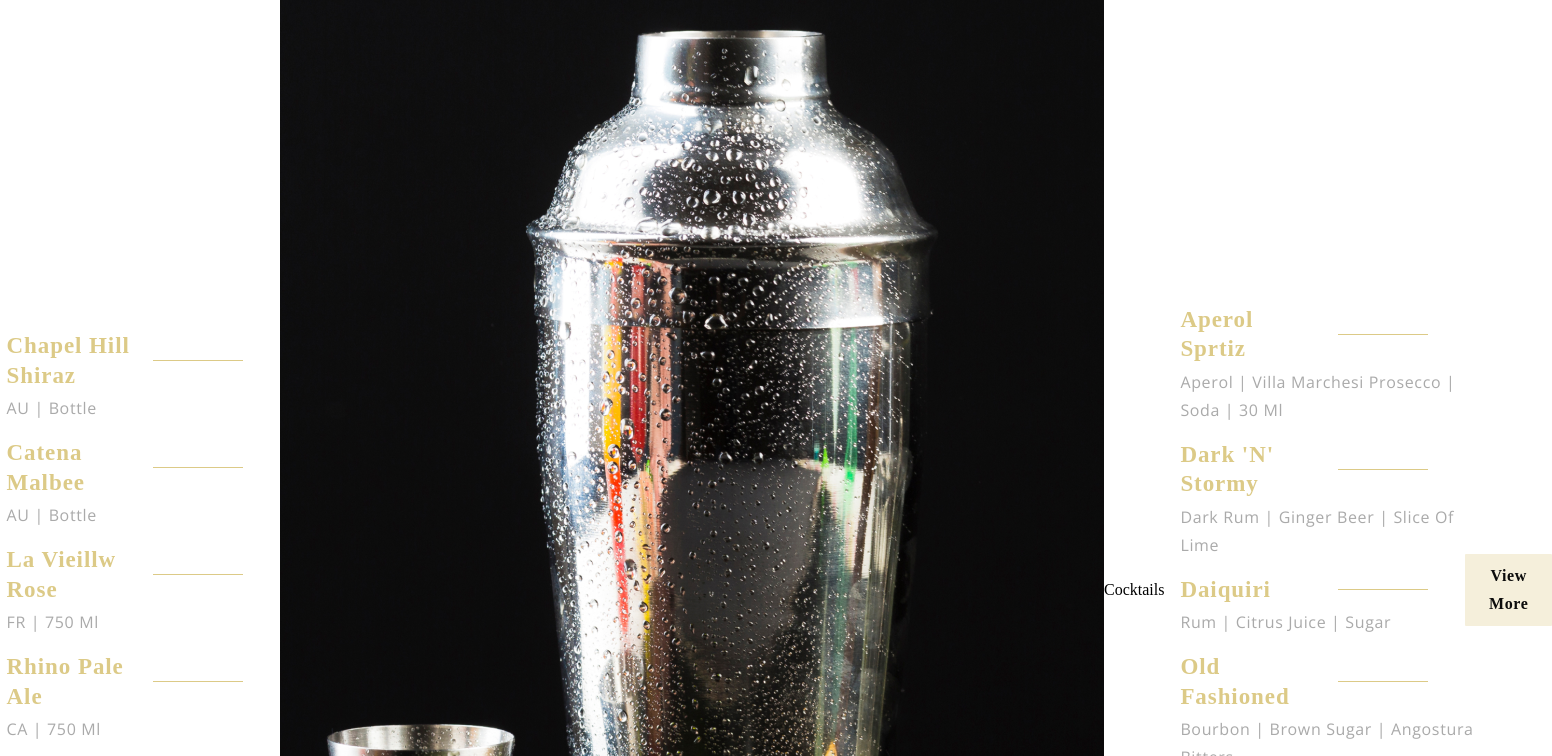
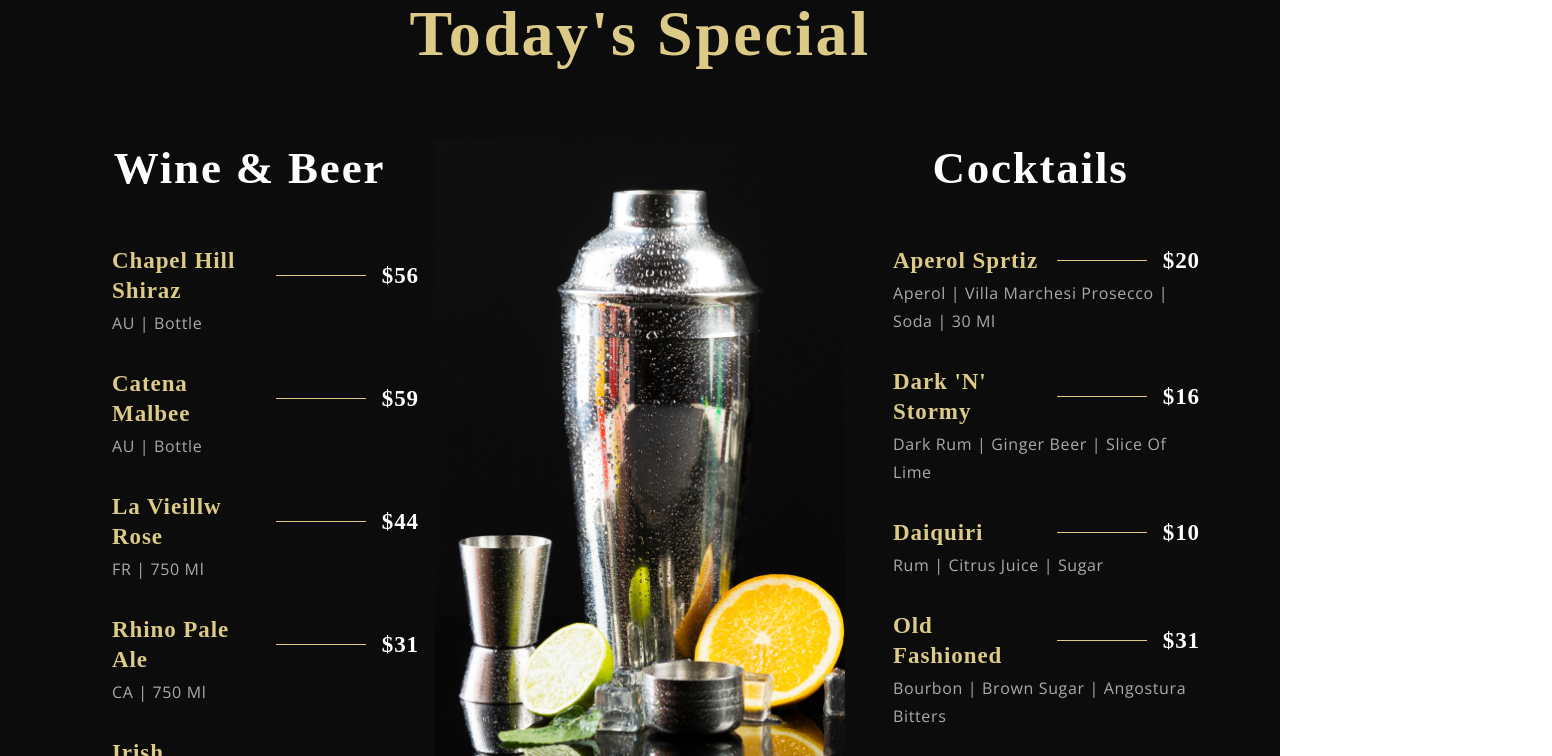
Before and after one commit to franbz1/ui-react-2, a React (Create React App) app: page / in a window 1280 px wide. Shown: the part 1940-2696 px from the top of the page, 1552 px wide, since content can reach past the window. Built offline with nearby package versions, Linux system fonts and the light colour scheme; the HTML template or start-up script is replaced by a standard one; a web font is replaced by a local one.

Commit message:
special menu css completo y container completo

```diff
--- a/src/container/Menu/SpecialMenu.css
+++ b/src/container/Menu/SpecialMenu.css
@@ -0,0 +1,83 @@
+.app__specialMenu{
+  flex-direction: column;
+  background: var(--color-black);
+}
+
+.app__specialMenu-title{
+  margin-bottom: 2rem;
+  text-align: center;
+}
+
+.app__specialMenu-menu{
+  width: 100%;
+  margin: 2rem 0;
+
+  display: flex;
+  justify-content: center;
+  align-items: flex-start;
+  flex-direction: row;
+}
+
+.app__specialMenu-menu_heading{
+  font-family: var(--font-base);
+  font-weight: 600;
+  font-size: 45px;
+  line-height: 58.5px;
+  letter-spacing: 0.04em;
+  color: var(--color-white);
+}
+
+.app__specialMenu-menu_wine,
+.app__specialMenu-menu_cocktails{
+  flex: 1;
+  width: 100%;
+  flex-direction: column;
+}
+
+.app__specialMenu-menu_img{
+  width: 410px;
+  margin: 0 2rem;
+}
+
+.app__specialMenu-menu_img img{
+  width: 100%;
+  height: auto;
+}
+
+.app__specialMenu-menu_items{
+  display: flex;
+  flex-direction: column;
+
+  margin: 2rem 0;
+  width: 100%;
+}
+
+@media screen and (min-width: 2000px) {
+  .app__specialMenu-menu_img{
+    width: 650px;
+  }
+  .app__specialMenu-menu_img img{
+    height: 920px;
+  }
+}
+
+@media screen and (max-width: 1150px) {
+  .app__specialMenu-menu{
+    flex-direction: column;
+    align-items: center;
+    width: 100%;
+  }
+  .app__specialMenu-menu_img{
+    margin: 3rem 0;
+  }
+}
+
+@media screen and (max-width: 650px) {
+  .app__specialMenu-menu_img{
+    width: 100%;
+  }
+  .app__specialMenu-menu_heading{
+    font-size: 35px;
+    line-height: 48.5px;
+  }
+}
--- a/src/container/Menu/SpecialMenu.jsx
+++ b/src/container/Menu/SpecialMenu.jsx
@@ -15,8 +15,8 @@
 
     <div className='app__specialMenu-menu'>
       <div className='app__specialMenu-menu_wine flex__center'>
-        <p className='app__specialMenu_heading'>Wine & Beer</p>
-        <div className='app__specialMenu-menu-items'>
+        <p className='app__specialMenu-menu_heading'>Wine & Beer</p>
+        <div className='app__specialMenu-menu_items'>
           {data.wines.map((wine, index) => (
             <MenuItem
               key={wine.title + index}
@@ -25,7 +25,6 @@
               tags={wine.tags}
             />
           ))}
-        </div>
         </div>
       </div>
 
@@ -41,12 +40,13 @@
         <div className='app__specialMenu-menu_items'>
           {data.cocktails.map((cocktail, index) => (
             <MenuItem
-            key={cocktail.title + 1}
+              key={cocktail.title + index}
               title={cocktail.title}
               price={cocktail.price}
               tags={cocktail.tags}
             />
           ))}
+        </div>
       </div>
     </div>
 
```
Lines whose indentation alone changed are shown as unchanged.
